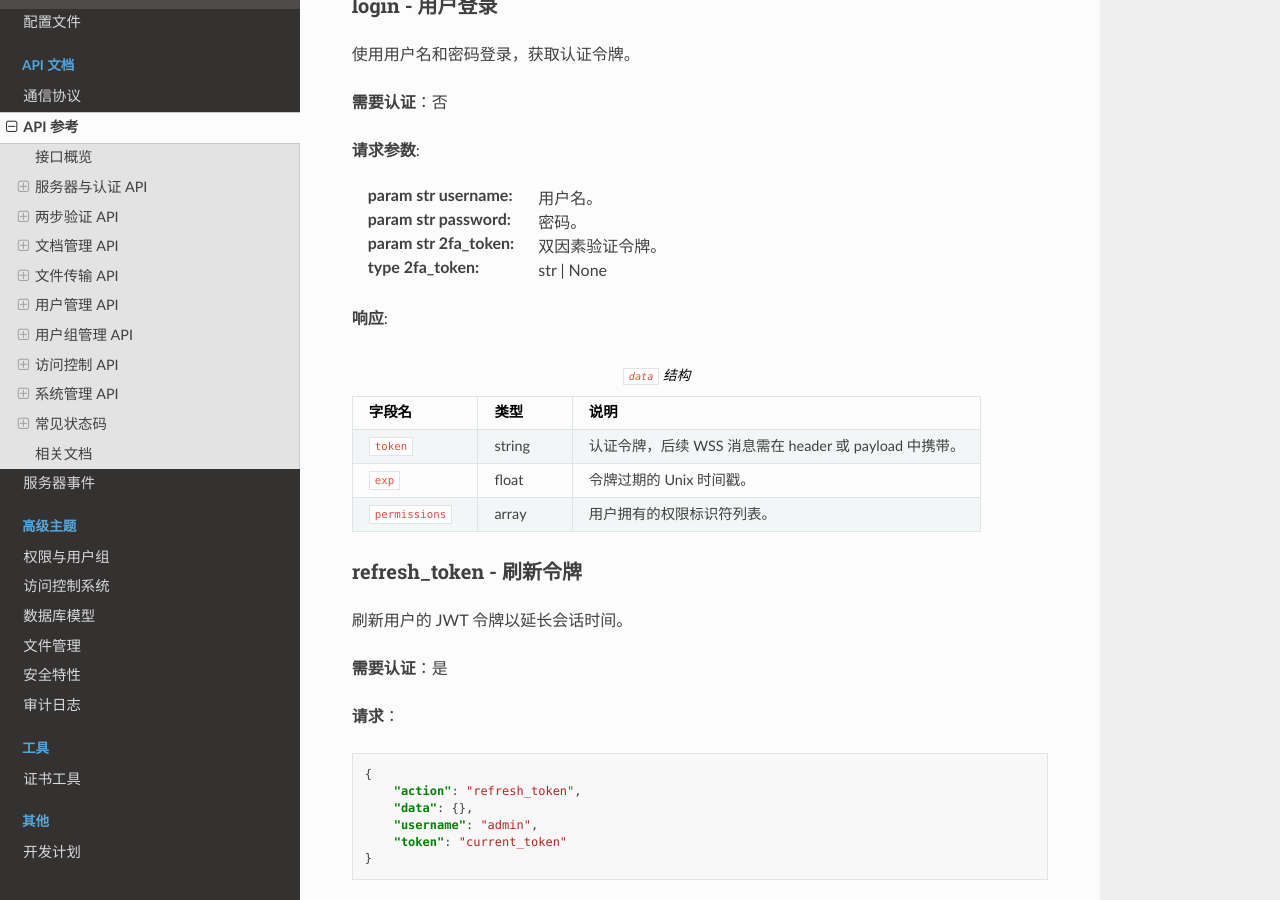
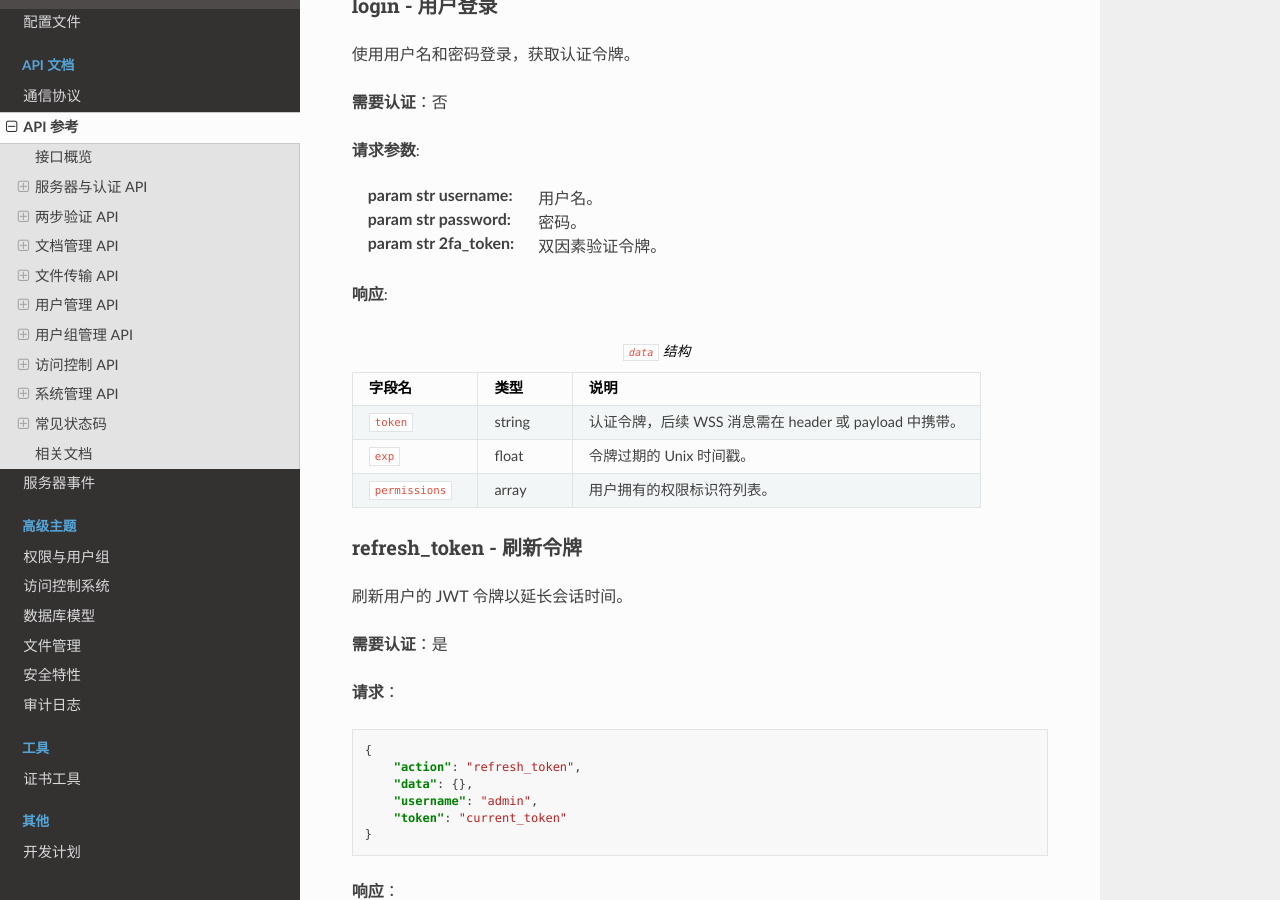
Before and after one commit to Creeper19472/cfms_server_doc, a Sphinx documentation site: the page built from docs/source/api_refs.rst, in a window 1280 px wide and 900 px high, scrolled down 2681 px. Built offline with Sphinx 7.4.7 and the Read the Docs theme 3.1.0, drawn with Linux system fonts in a browser that asks for light colours.

Commit message:
docs: fix formatting for 2fa_token parameter in login API

```diff
--- a/docs/source/api_refs.rst
+++ b/docs/source/api_refs.rst
@@ -93,7 +93,7 @@ login - 用户登录
 :param str username: 用户名。
 :param str password: 密码。
 :param str 2fa_token: 双因素验证令牌。
-:type 2fa_token: str | None
+.. :type 2fa_token: str | None
 
 **响应**:
 
```
